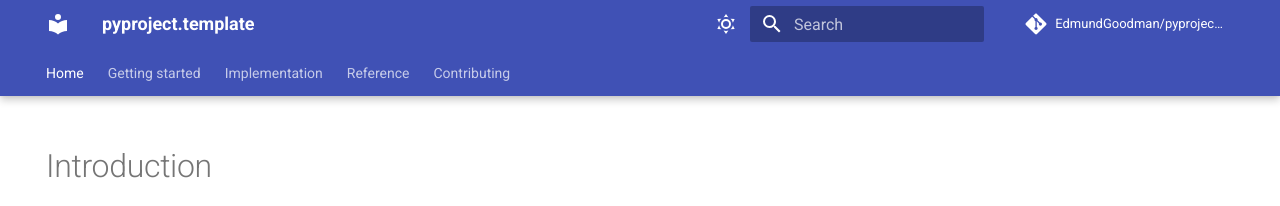
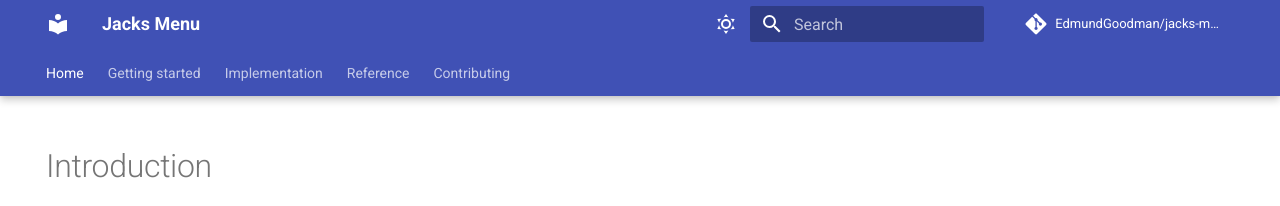
Before and after one commit to EdmundGoodman/jacks-menu, an MkDocs documentation site: the page built from docs/index.md, in a window 1280 px wide. Shown: the top 206 px of the page. Built offline with MkDocs 1.6.1 and Material for MkDocs 9.7.7, drawn with Linux system fonts in a browser that asks for light colours; comment, search, counter and statistics services are not loaded.

Commit message:
Fix links in mkdocs

```diff
--- a/mkdocs.yml
+++ b/mkdocs.yml
@@ -1,13 +1,13 @@
 # https://www.mkdocs.org/user-guide/configuration/
 
 # Project information
-site_name: pyproject.template
+site_name: Jacks Menu
 site_author: Edmund Goodman
 copyright: Copyright &copy Edmund Goodman
 
 # Repository
-repo_name: EdmundGoodman/pyproject_template
-repo_url: https://github.com/EdmundGoodman/pyproject_template
+repo_name: EdmundGoodman/jacks-menu
+repo_url: https://github.com/EdmundGoodman/jacks-menu
 
 # Configuration
 use_directory_urls: false
```
